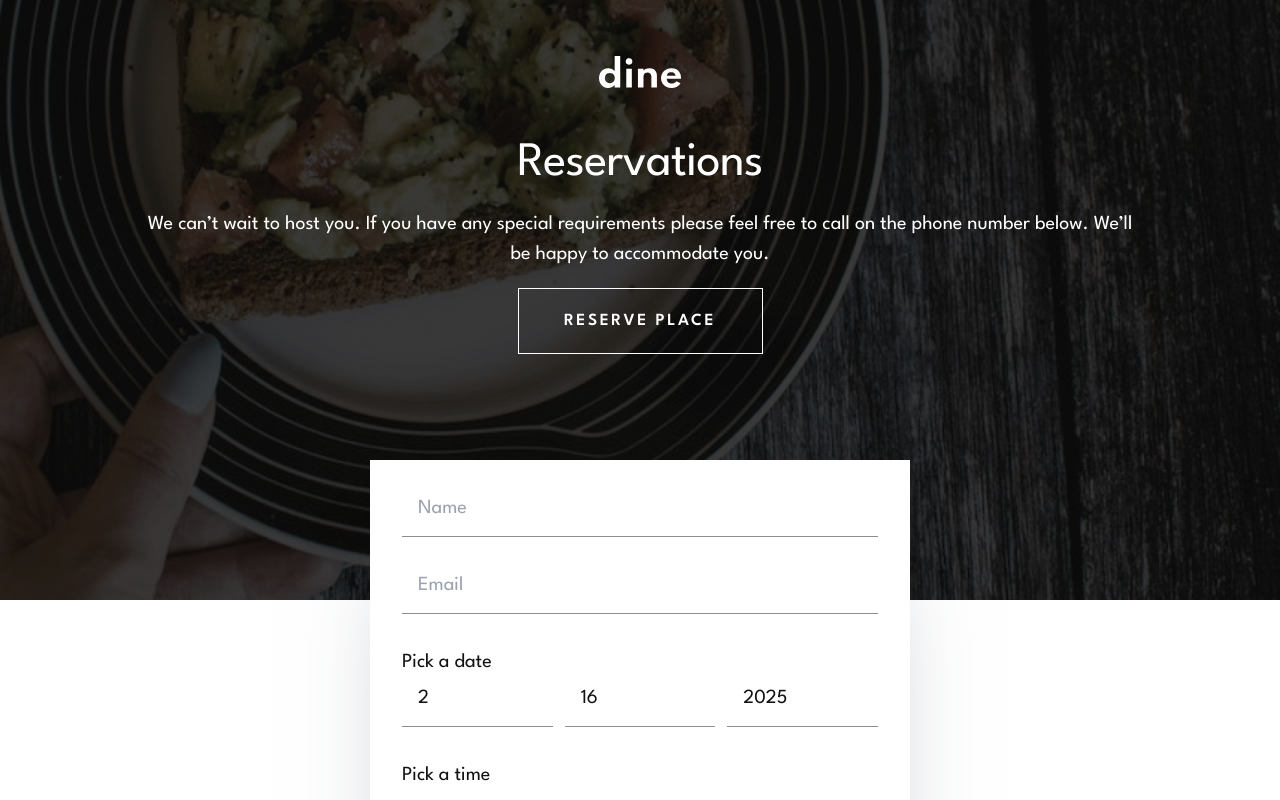
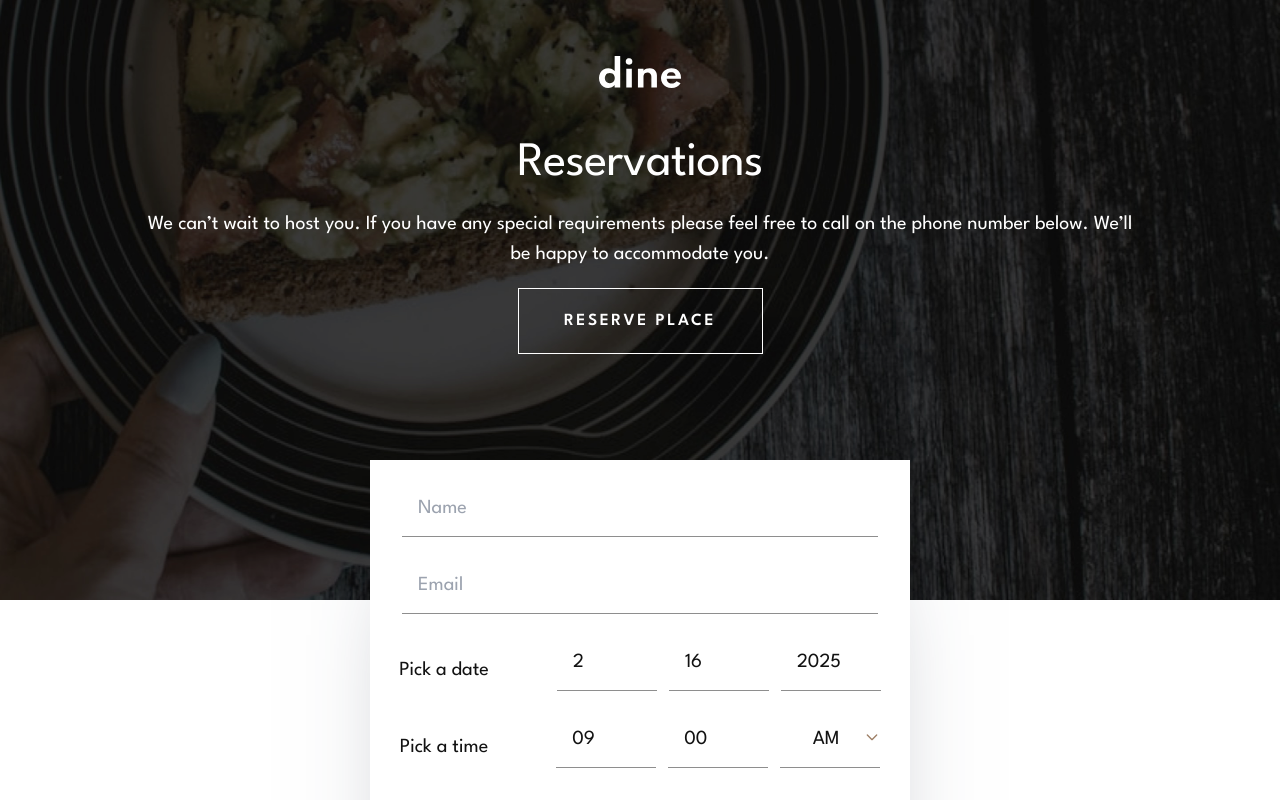
Before and after one commit to sophia-see/dine-restaurant, a Next.js app: page /booking in a window 1280 px wide. Shown: the top 800 px of the page. Built offline with nearby package versions, Linux system fonts and the light colour scheme.

Commit message:
adjusted time and date picker for large screens

```diff
--- a/components/InputLabel.tsx
+++ b/components/InputLabel.tsx
@@ -1,8 +1,8 @@
 import React from 'react'
 
-export default function InputLabel({label}: {label: string}) {
+export default function InputLabel({label, className}: {label: string, className?: string}) {
   return (
-    <div className='text-[20px] leading-[28px] text-cod-gray'>
+    <div className={`text-[20px] leading-[28px] text-cod-gray ${className || ""}`}>
       {label}
     </div>
   )
--- a/components/InputWrapper.tsx
+++ b/components/InputWrapper.tsx
@@ -1,8 +1,8 @@
 import React from 'react'
 
-export default function InputWrapper({children}: {children: React.ReactNode}) {
+export default function InputWrapper({className, children}: {className?: string, children: React.ReactNode}) {
   return (
-    <div className='flex flex-col gap-2'>
+    <div className={`flex flex-col gap-2 ${className || ""}`}>
       {children}
     </div>
   )
--- a/components/TimeSelect.tsx
+++ b/components/TimeSelect.tsx
@@ -33,6 +33,7 @@ export default function TimeSelect() {
     <div className="relative w-fit" ref={dropdownRef}>
       <button
         className="
+          lg:w-[100px]
           border-b border-[#8e8e8e]
           m-0 p-0 pl-[16px] pb-[14px]
           outline-none bg-transparent
--- a/components/booking-form/BookingForm.tsx
+++ b/components/booking-form/BookingForm.tsx
@@ -144,20 +144,25 @@ export default function BookingForm() {
               )}
             </InputWrapper>
             <InputWrapper>
-              <InputLabel label='Pick a date' />
+              <div className='flex flex-col items-center justify-center gap-2 lg:flex-row'>
+                <InputLabel label='Pick a date'  className='lg:flex-shrink-0 lg:mr-[60px]'/>
                 <div className='flex justify-between items-center gap-3'>
                   <Input
                     placeholder='MM'
                     {...(form.register("date.month"))}
+                    className={"lg:w-[100px]"}
                   />
                   <Input
                     placeholder='DD'
                     {...(form.register("date.day"))}
+                    className={"lg:w-[100px]"}
                   />
                   <Input
                     placeholder='YYYY'
                     {...(form.register("date.year"))}
+                    className={"lg:w-[100px]"}
                   />
+                </div>
               </div>
               {dateError && (
                 <div>
@@ -166,19 +171,24 @@ export default function BookingForm() {
               )}
             </InputWrapper>
             <InputWrapper>
-              <InputLabel label='Pick a time' />
+              <div className='flex flex-col items-center justify-center gap-2 lg:flex-row'>
+                <InputLabel label='Pick a time' className='lg:flex-shrink-0 lg:mr-[60px]'/>
                 <div className='flex justify-between items-center gap-3'>
                   <Input
                     placeholder='09'
                     {...(form.register("time.hour"))}
+                    className={"lg:w-[100px]"}
 
                   />
                   <Input
                     placeholder='00'
                     {...(form.register("time.minute"))}
+                    className={"lg:w-[100px]"}
 
                   />
                   <TimeSelect />
+                </div>
+
               </div>
               {timeError && (
                 <div>
```
Lines whose indentation alone changed are shown as unchanged.
